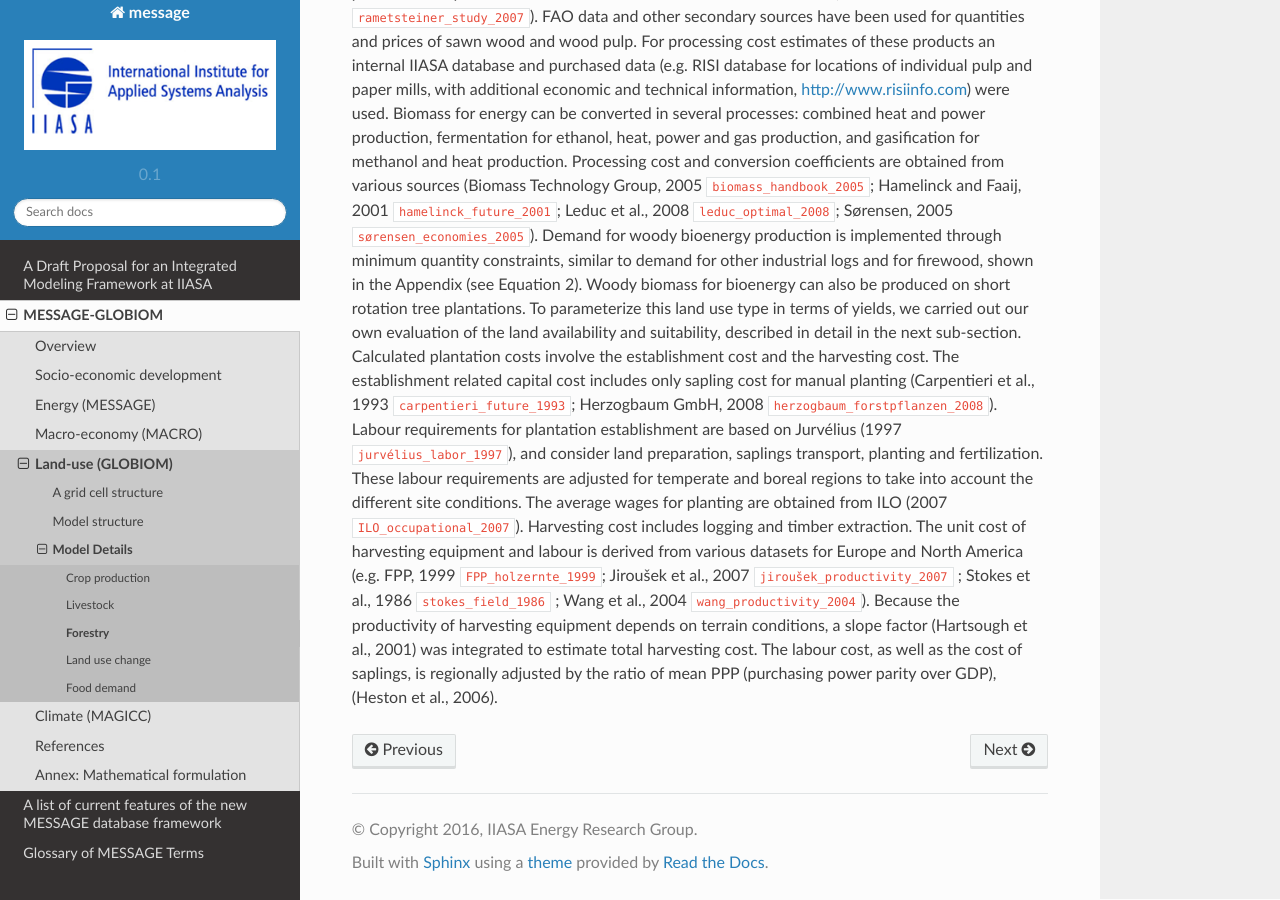
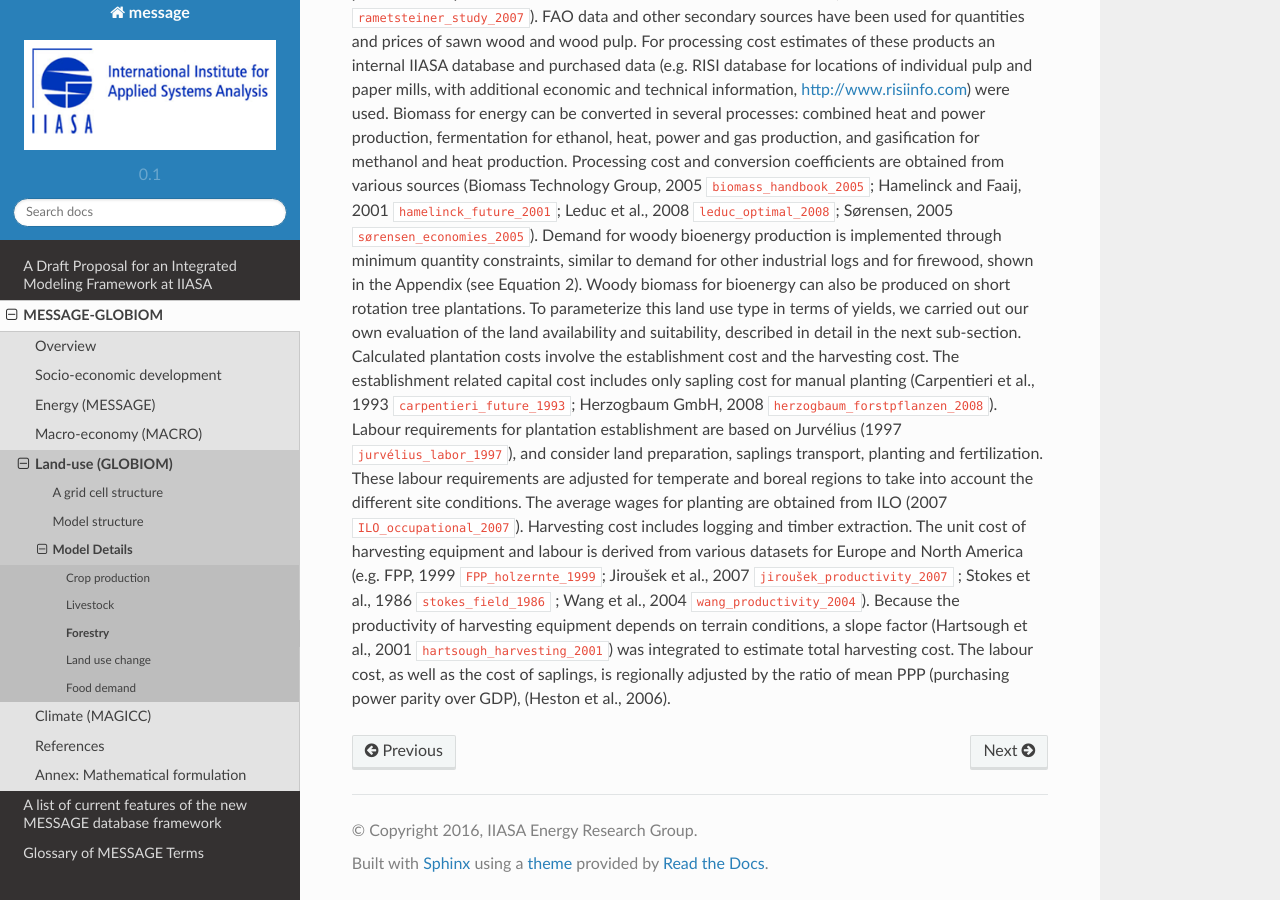
Before and after one commit to yiyi1991/message-ix-models, a Sphinx documentation site: the page built from doc/global/source/message_globiom/land_use/forest.rst, in a window 1280 px wide and 900 px high, scrolled down 687 px. Built offline with Sphinx 7.4.7 and the Read the Docs theme 2.0.0, drawn with Linux system fonts in a browser that asks for light colours; pages that are not in the unit, such as notebooks, are missing from menus; cross-references to code outside the pages are shown as plain code.

Commit message:
added citation

```diff
--- a/doc/global/source/message_globiom/land_use/forest.rst
+++ b/doc/global/source/message_globiom/land_use/forest.rst
@@ -7,4 +7,4 @@
 Primary forest production from traditional managed forests is characterized also at the level of SimUs. The most important parameters for the model are mean annual increment, maximum share of saw logs in the mean annual increment, and harvesting cost. These parameters are shared with the G4M model – a successor of the model described by Kindermann et al. (2006 :cite:`kindermann_predicting_2006`). More specifically, mean annual increment for the current management, is obtained by downscaling biomass stock data from the Global Forest Resources Assessment (FAO, 2006 :cite:`FAO_global_2006`) from the country level to a 0.5° × 0.5° grid using the method described in Kindermann et al. (2008 :cite:`kindermann_global_forest_2008`). The downscaled biomass stock data is subsequently used to parameterize increment curves. Finally, the saw logs share is estimated by the tree size, which in turn depends on yield and rotation time. Harvesting costs are adjusted for slope and tree size as well.
 Five primary forest products are defined: saw logs, pulp logs, other industrial logs, traditional fuel wood, and biomass for energy. Saw logs, pulp logs and biomass for energy are further processed. Sawn wood and wood pulp production and demand parameters rely on the 4DSM model described in Rametsteiner et al. (2007 :cite:`rametsteiner_study_2007`). FAO data and other secondary sources have been used for quantities and prices of sawn wood and wood pulp. For processing cost estimates of these products an internal IIASA database and purchased data (e.g. RISI database for locations of individual pulp and paper mills, with additional economic and technical information, http://www.risiinfo.com) were used. Biomass for energy can be converted in several processes: combined heat and power production, fermentation for ethanol, heat, power and gas production, and gasification for methanol and heat production. Processing cost and conversion coefficients are obtained from various sources (Biomass Technology Group, 2005 :cite:`biomass_handbook_2005`; Hamelinck and Faaij, 2001 :cite:`hamelinck_future_2001`; Leduc et al., 2008 :cite:`leduc_optimal_2008`; Sørensen, 2005 :cite:`sørensen_economies_2005`). Demand for woody bioenergy production is implemented through minimum quantity constraints, similar to demand for other industrial logs and for firewood, shown in the Appendix (see Equation 2).
 Woody biomass for bioenergy can also be produced on short rotation tree plantations. To parameterize this land use type in terms of yields, we carried out our own evaluation of the land availability and suitability, described in detail in the next sub-section. Calculated plantation costs involve the establishment cost and the harvesting cost. The establishment related capital cost includes only sapling cost for manual planting (Carpentieri et al., 1993 :cite:`carpentieri_future_1993`; Herzogbaum GmbH, 2008 :cite:`herzogbaum_forstpflanzen_2008`). Labour requirements for plantation establishment are based on Jurvélius (1997 :cite:`jurvélius_labor_1997`), and consider land preparation, saplings transport, planting and fertilization. These labour requirements are adjusted for temperate and boreal regions to take into account the different site conditions. The average wages for planting are obtained from ILO (2007 :cite:`ILO_occupational_2007`).
-Harvesting cost includes logging and timber extraction. The unit cost of harvesting equipment and labour is derived from various datasets for Europe and North America (e.g. FPP, 1999 :cite:`FPP_holzernte_1999`; Jiroušek et al., 2007 :cite:`jiroušek_productivity_2007` ; Stokes et al., 1986 :cite:`stokes_field_1986` ; Wang et al., 2004 :cite:`wang_productivity_2004`). Because the productivity of harvesting equipment depends on terrain conditions, a slope factor (Hartsough et al., 2001) was integrated to estimate total harvesting cost. The labour cost, as well as the cost of saplings, is regionally adjusted by the ratio of mean PPP (purchasing power parity over GDP), (Heston et al., 2006).
+Harvesting cost includes logging and timber extraction. The unit cost of harvesting equipment and labour is derived from various datasets for Europe and North America (e.g. FPP, 1999 :cite:`FPP_holzernte_1999`; Jiroušek et al., 2007 :cite:`jiroušek_productivity_2007` ; Stokes et al., 1986 :cite:`stokes_field_1986` ; Wang et al., 2004 :cite:`wang_productivity_2004`). Because the productivity of harvesting equipment depends on terrain conditions, a slope factor (Hartsough et al., 2001 :cite:`hartsough_harvesting_2001`) was integrated to estimate total harvesting cost. The labour cost, as well as the cost of saplings, is regionally adjusted by the ratio of mean PPP (purchasing power parity over GDP), (Heston et al., 2006).
```
